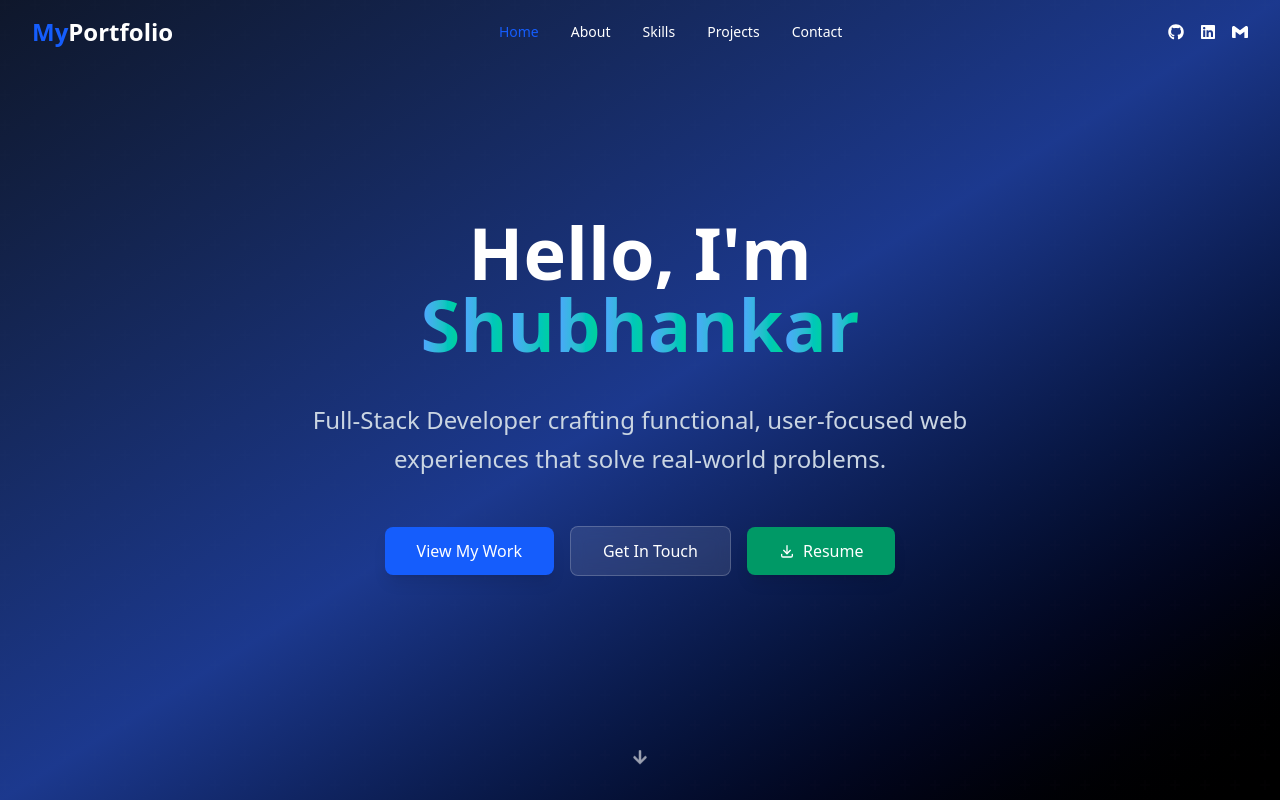
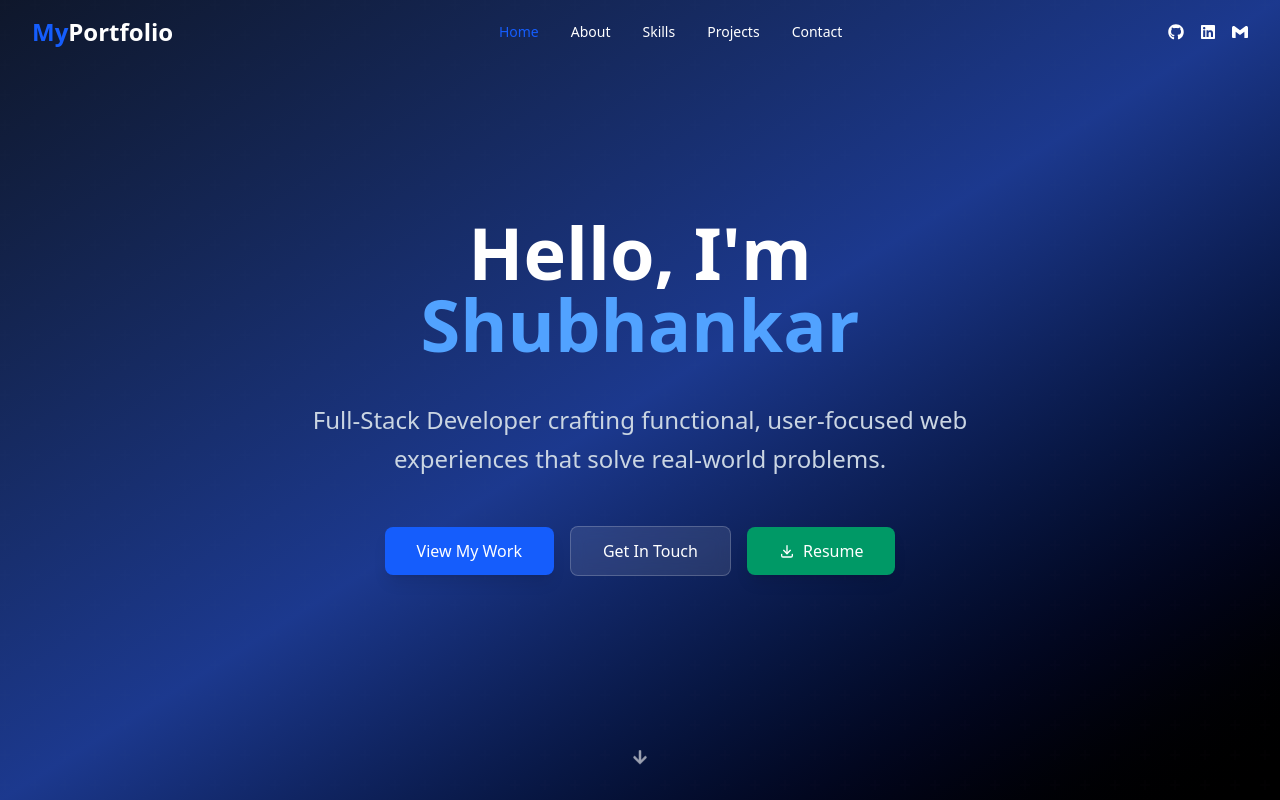
Before and after one commit to Shubhankar-Nayak/portfolio, a React (Vite) app: page / in a window 1280 px wide. Shown: the top 800 px of the page. Built offline with nearby package versions, Linux system fonts and the light colour scheme.

Commit message:
ui change

```diff
--- a/src/components/Hero.tsx
+++ b/src/components/Hero.tsx
@@ -38,7 +38,7 @@ const Hero: React.FC<HeroProps> = ({ setActiveSection }) => {
             <LettersPullUp text="Hello, I'm" />
             <LettersPullUp
               text='Shubhankar'
-              className='bg-gradient-to-r from-blue-400 to-emerald-400 bg-clip-text text-transparent'
+              className='bg-clip-text text-blue-400'
               startDelay={0.6}
             />
           </h1>
```
